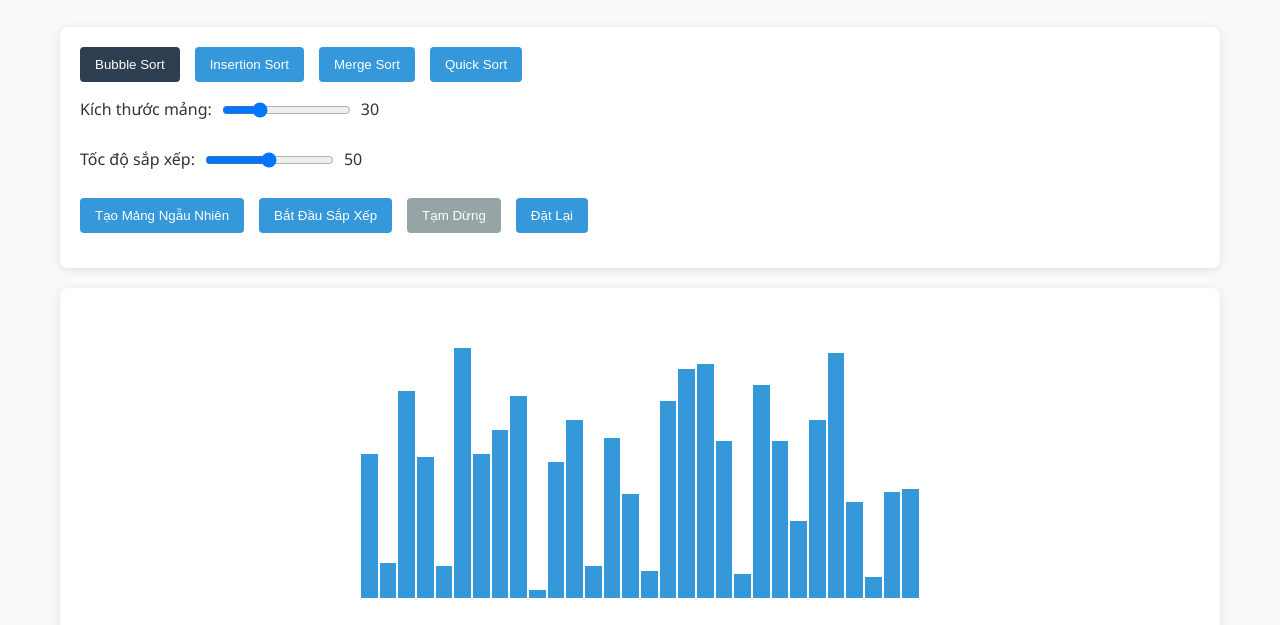
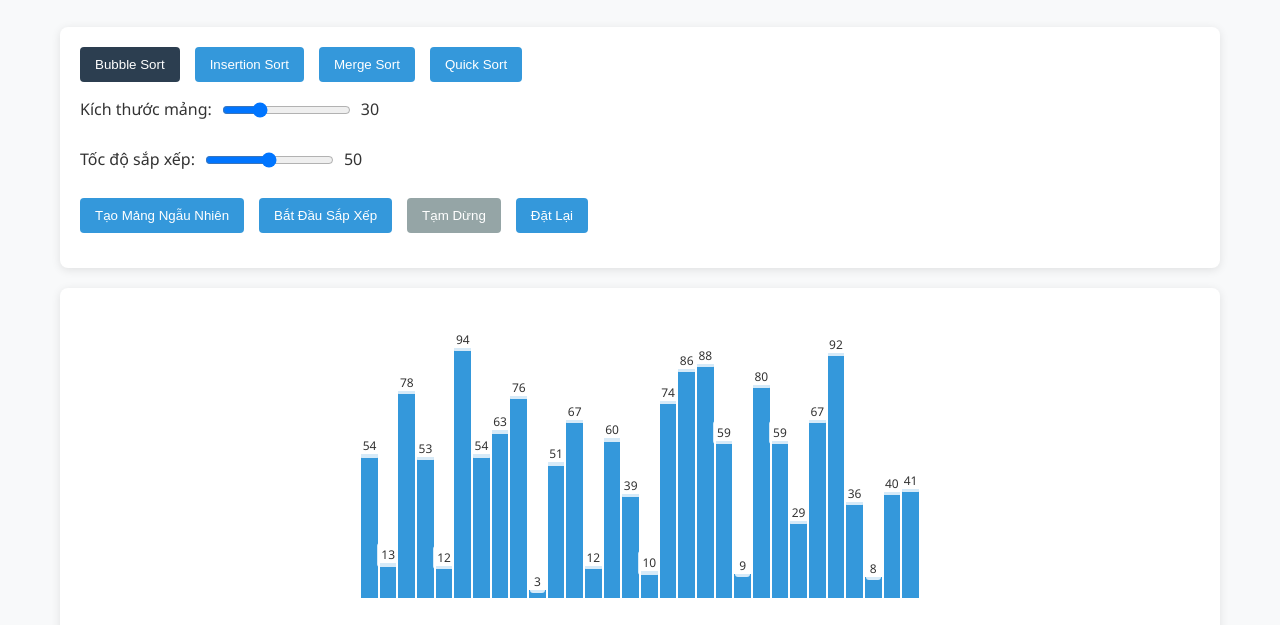
Before and after one commit to PhmHuy1710/ThuatToanSapXep, a plain HTML site: page index.html in a window 1280 px wide. Shown: the part 130-755 px from the top of the page. Drawn offline with Linux system fonts and the light colour scheme.

Commit message:
Add files via upload

```diff
--- a/css/style.css
+++ b/css/style.css
@@ -99,11 +99,29 @@ input[type="range"] {
     padding: 10px;
 }
 
+.bar-wrapper {
+    display: flex;
+    flex-direction: column;
+    align-items: center;
+    margin: 0 1px;
+    position: relative;
+}
+
 .array-bar {
     background-color: #3498db;
-    margin: 0 1px;
-    width: 8px;
     transition: height 0.2s ease-in-out;
+    width: 100%;
+}
+
+.bar-value {
+    position: absolute;
+    top: -20px;
+    font-size: 12px;
+    color: #333;
+    background-color: rgba(255, 255, 255, 0.8);
+    padding: 2px 4px;
+    border-radius: 3px;
+    user-select: none;
 }
 
 .array-bar.compared {
@@ -205,7 +223,14 @@ input[type="range"] {
         flex-direction: column;
     }
 
-    .array-bar {
-        width: 4px;
+    .bar-wrapper {
+        margin: 0;
     }
 }
+
+/* Ẩn giá trị số khi có quá nhiều cột */
+@media (max-width: 768px), (min-width: 769px) and (max-width: 1200px) {
+    .array-container.large-array .bar-value {
+        display: none;
+    }
+}
--- a/js/visualizer.js
+++ b/js/visualizer.js
@@ -94,13 +94,31 @@ const HienThi = (function () {
     const giaTriLonNhat = Math.max(...mang);
     const doRongThanh = Math.max(5, Math.min(20, 500 / mang.length));
 
+    // Thêm class để ẩn giá trị khi có quá nhiều phần tử
+    if (mang.length > 50) {
+      khungMang.classList.add("large-array");
+    } else {
+      khungMang.classList.remove("large-array");
+    }
+
     mang.forEach((giaTri, viTri) => {
+      const khungThanh = document.createElement("div");
+      khungThanh.className = "bar-wrapper";
+      khungThanh.style.width = `${doRongThanh}px`;
+
       const thanh = document.createElement("div");
       thanh.className = "array-bar";
       thanh.style.height = `${(giaTri / giaTriLonNhat) * 250}px`;
-      thanh.style.width = `${doRongThanh}px`;
+      thanh.style.width = `100%`;
 
-      khungMang.appendChild(thanh);
+      const giaTriHienThi = document.createElement("div");
+      giaTriHienThi.className = "bar-value";
+      giaTriHienThi.textContent = giaTri;
+
+      khungThanh.appendChild(thanh);
+      khungThanh.appendChild(giaTriHienThi);
+
+      khungMang.appendChild(khungThanh);
       thanhHienThi.push(thanh);
     });
 
@@ -236,6 +254,14 @@ const HienThi = (function () {
         // Hoán đổi giá trị trong mảng dữ liệu
         [mang[i], mang[j]] = [mang[j], mang[i]];
 
+        // Lấy các wrapper chứa thanh và giá trị
+        const wrapperI = thanhHienThi[i].parentElement;
+        const wrapperJ = thanhHienThi[j].parentElement;
+
+        // Cập nhật giá trị hiển thị
+        wrapperI.querySelector(".bar-value").textContent = mang[i];
+        wrapperJ.querySelector(".bar-value").textContent = mang[j];
+
         // Hoán đổi chiều cao của các thanh
         const chieuCaoTam = thanhHienThi[i].style.height;
         thanhHienThi[i].style.height = thanhHienThi[j].style.height;
@@ -264,6 +290,10 @@ const HienThi = (function () {
         thanhHienThi[viTri].style.height = `${
           (giaTri / giaTriLonNhat) * 250
         }px`;
+
+        // Cập nhật giá trị hiển thị
+        const wrapper = thanhHienThi[viTri].parentElement;
+        wrapper.querySelector(".bar-value").textContent = giaTri;
 
         // Cập nhật hiển thị số lượng phần tử
         hienThiDemPhanTu();
```
